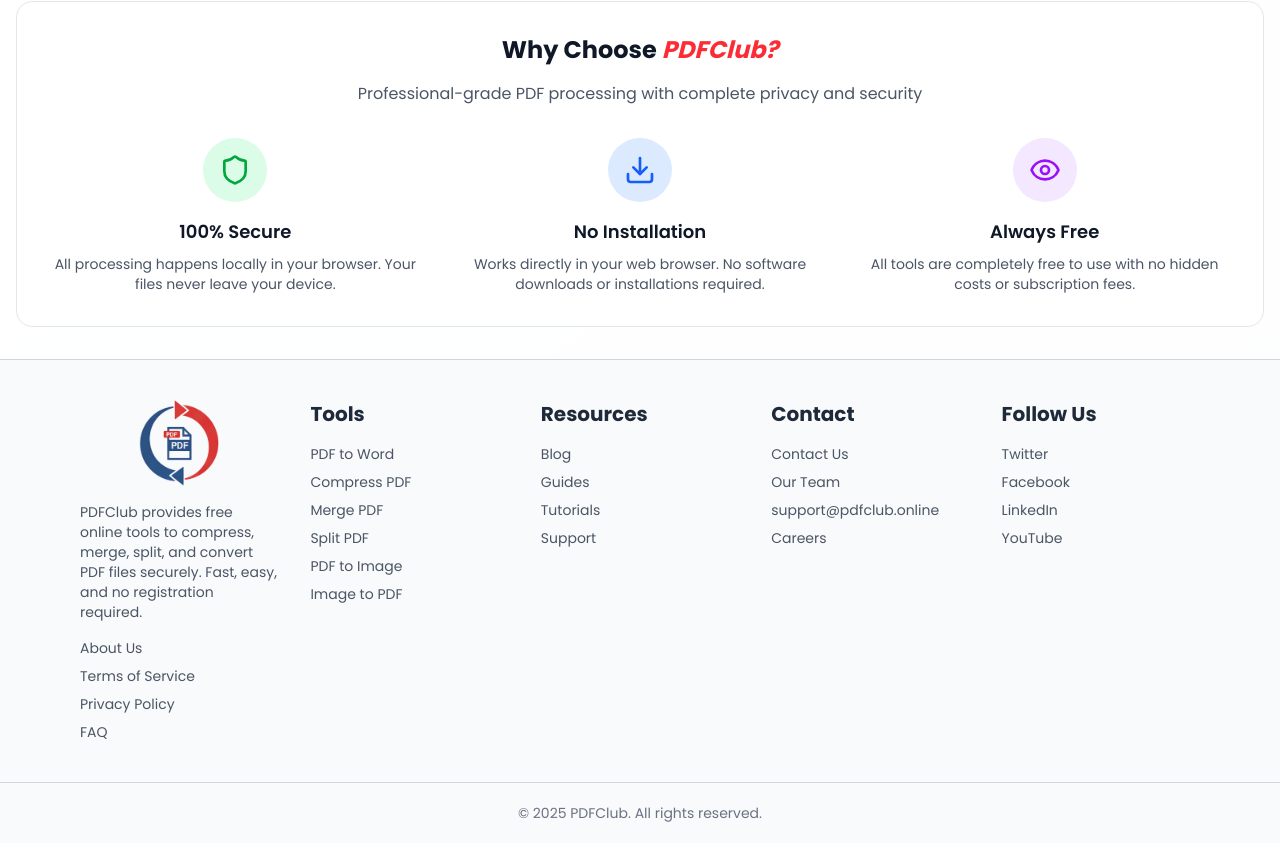
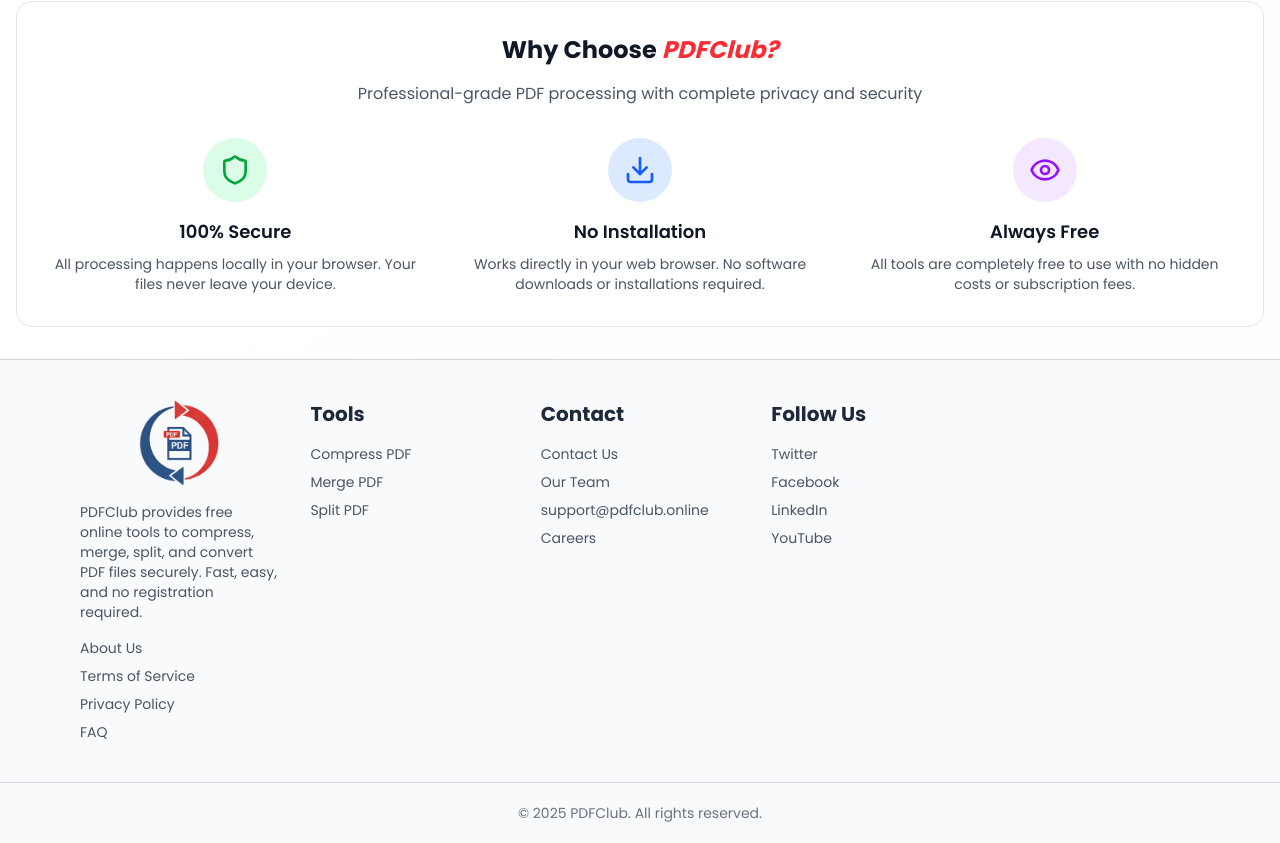
Before and after one commit to noumandeveloper231/PDFClub, a Next.js app: page / in a window 1280 px wide. Shown: the part 599-1442 px from the top of the page. Built offline with nearby package versions, Linux system fonts and the light colour scheme.

Commit message:
Chnages Made

```diff
--- a/app/layout.jsx
+++ b/app/layout.jsx
@@ -202,23 +202,9 @@
               <div className="col-span-1 lg:col-span-1">
                 <h3 className="text-gray-800 text-xl font-bold mb-4">Tools</h3>
                 <ul className="space-y-2 text-gray-600 text-sm">
-                  <li><Link href="/pdf-to-word" className="hover:text-blue-600">PDF to Word</Link></li>
-                  <li><Link href="/compress-pdf" className="hover:text-blue-600">Compress PDF</Link></li>
-                  <li><Link href="/merge-pdf" className="hover:text-blue-600">Merge PDF</Link></li>
-                  <li><Link href="/split-pdf" className="hover:text-blue-600">Split PDF</Link></li>
-                  <li><Link href="/pdf-to-image" className="hover:text-blue-600">PDF to Image</Link></li>
-                  <li><Link href="/image-to-pdf" className="hover:text-blue-600">Image to PDF</Link></li>
-                </ul>
-              </div>
-
-              {/* Resources Section */}
-              <div className="col-span-1 lg:col-span-1">
-                <h3 className="text-gray-800 text-xl font-bold mb-4">Resources</h3>
-                <ul className="space-y-2 text-gray-600 text-sm">
-                  <li><Link href="/blog" className="hover:text-blue-600">Blog</Link></li>
-                  <li><Link href="/guides" className="hover:text-blue-600">Guides</Link></li>
-                  <li><Link href="/tools-tutorials" className="hover:text-blue-600">Tutorials</Link></li>
-                  <li><Link href="/support" className="hover:text-blue-600">Support</Link></li>
+                  <li><Link href="/compress" className="hover:text-blue-600">Compress PDF</Link></li>
+                  <li><Link href="/merge" className="hover:text-blue-600">Merge PDF</Link></li>
+                  <li><Link href="/split" className="hover:text-blue-600">Split PDF</Link></li>
                 </ul>
               </div>
 
--- a/next-sitemap.config.js
+++ b/next-sitemap.config.js
@@ -21,7 +21,10 @@
       '/': 1.0,
       '/merge': 0.9,
       '/split': 0.9,
+      '/compress': 0.9,
       '/about': 0.7,
+      '/privacy-policy': 0.7,
+      '/terms-of-service': 0.7,
       '/settings': 0.5,
     };
 
```
